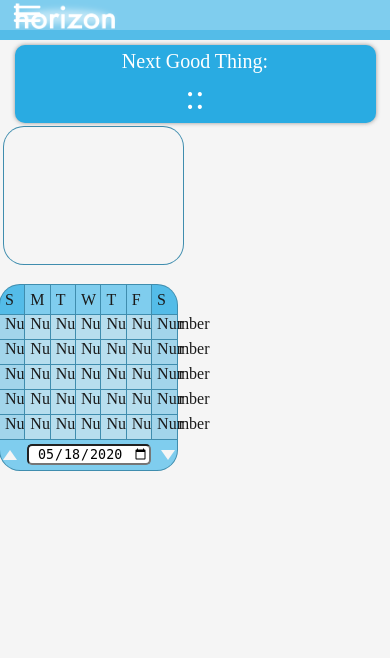
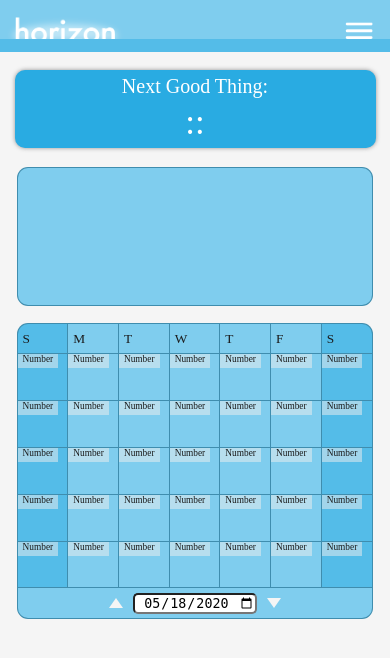
Before and after one commit to SIW22/Horizon, a Django app: page /events/ in a window 390 px wide. Shown: the top 658 px of the page. Run offline with Django 3.2, Linux system fonts and the light colour scheme; a user stored in the database is signed in; tables that the repository leaves empty hold one stand-in row (values such as "Sample post"); some libraries are stand-ins or nearby versions.

Commit message:
Media Query Progress.

```diff
--- a/main_app/static/styles/main.css
+++ b/main_app/static/styles/main.css
@@ -19,32 +19,31 @@ body {
 
 .nav-banner {
   width: 100%;
-  height: 30px;
+  height: 39px;
   background-color: #7FCDEE;
-  display: flex;
-  justify-content: left;
-  align-items: center;
   z-index: 0;
 }
 
 .logo-glow {
+  float: left;
   position: absolute;
-  margin-top: 12px;
-  margin-left: 10px;
+  margin-top: 17px;
+  margin-left: 5px;
   z-index: 10;
-  width: 110px;
+  width: 120px;
 }
 
 .logo-type {
+  float: left;
   position: absolute;
-  margin-top: 12px;
+  margin-top: 16.5px;
   margin-left: 15px;
   z-index: 10;
   width: 100px;
 }
 
 .nav-banner-overlay {
-  height: 10px;
+  height: 13px;
   width: 100vw;
   background-color: #54BCE8;
   position: relative;
@@ -52,17 +51,16 @@ body {
 }
 
 .hamburger-nav {
-  display: absolute;
-  /* justify-content: right;
-  align-items: right; */
+  float: right;
 }
 
 .hamburger {
   height: 25px;
-  margin: 10px;
+  margin: 18px 15px;
 }
 
 .nav-buttons {
+  float: right;
   display: flex;
   align-items: right;
   display: none;
@@ -84,8 +82,7 @@ body {
 
 .main-countdown {
   width: 90vw;
-  left: 50%;
-  top: 50%;
+  max-width: 375px;
   background-color: #29ABE2;
   color: white;
   font-size: 20px;
@@ -93,6 +90,7 @@ body {
   align-self: center;
   padding: 5px;
   border-radius: 10px;
+  border: 0 0 0 1px #3f8dae;
   display: flex;
   flex-direction: column;
   justify-content: center;
@@ -101,25 +99,10 @@ body {
   box-shadow: 0 0 4px rgba(50, 50, 50, 0.5);
 }
 
-/* .main-countdown {
-  width: 15vw;
-  left: 50%;
-  top: 50%;
-  transform: translateY(-100px);
-  background-color: #29ABE2;
-  color: white;
-  font-size: 20px;
-  margin-top: 5px;
-  align-self: center;
-  padding: 5px;
-  border-radius: 10px;
-  display: flex;
-  flex-direction: column;
-  justify-content: center;
-  align-items: center;
-  z-index: 90;
-  box-shadow: 0 0 4px rgba(50, 50, 50, 0.5);
-} */
+.event-countdown {
+  width: 45vw;
+  max-width: 150px;
+}
 
 .result {
   margin-top: 5px;
@@ -134,7 +117,7 @@ body {
   display: flex;
   flex-direction: column;
   justify-content: center;
-  align-items: flex-start;
+  align-items: center;
 }
 
 
@@ -142,17 +125,18 @@ body {
 
 
 .cards {
-  margin: 1vw;
+  margin: 5vw;
   height: 35.25vw;
-  width: 46vw;
+  width: 91vw;
   transition: .3s linear;
   overflow: auto;
-  border-radius: 20px;
+  border-radius: 10px;
+  background-color: #7fcdee;
   box-shadow: 0 0 0 1px #3f8dae;
 }
 
 .card {
-  border-radius: 20px;
+  border-radius: 10px;
   background-color: #7fcdee;
   box-shadow: 0 0 0 1px #3f8dae;
   transform: translateY();
@@ -160,7 +144,6 @@ body {
 
 .card-header {
   height: 6.375vw;
-
 }
 
 .card-content {
@@ -181,7 +164,7 @@ body {
 }
 
 .calendar, .week-banner {
-  width: 45.5vw;
+  width: 91vw;
   height: auto;
   display: flex;
   justify-content: center;
@@ -190,33 +173,32 @@ body {
 }
 
 .day-block, .day-marker {
-  width: 6.5vw;
-  height: 6.375vw;
+  width: 13vw;
+  height: 12vw;
   color: #1A1A1A;
   padding: 0;
   text-align: center;
   background-color: #7fcdee;
-  /* outline: 1px solid #3f8dae; */
   box-shadow: 0 0 0 1px #3f8dae;
   display: flex;
 }
 
 .day-marker {
   height: 30px;
-  margin-top: 17px;
   align-items: center;
 }
 
 .day-tag {
   margin-left: 5px;
   color: #1A1A1A;
+  font-size: 10pt;
 }
 
 .day-square {
-  /* margin-left: 5px; */
   color: #1A1A1A;
+  font-size: 7pt;
   max-height: 1.5em;
-  min-width: 15px;
+  min-width: 9px;
   padding: 0px 5px;
   background-color: rgba(240,240,240,.5);
 }
@@ -226,20 +208,19 @@ body {
 }
 
 .sun {
-  border-radius: 20px 0 0 0;
+  border-radius: 10px 0 0 0;
 }
 
 .sat {
-  border-radius: 0 20px 0 0;
+  border-radius: 0 10px 0 0;
 }
 
 .calendar-nav-bar {
   height: 30px;
-  width: 45.5vw;
+  width: 91vw;
   background-color: #7fcdee;
-  /* outline: 1px solid #3f8dae; */
   box-shadow: 0 0 0 1px #3f8dae;
-  border-radius: 0 0 20px 20px;
+  border-radius: 0 0 10px 10px;
   display: flex;
   justify-content: center;
   align-items: center;
@@ -265,9 +246,42 @@ body {
   border-top: 10px solid whitesmoke;
 }
 
-/*
-@media (min-width: 1000px), screen {
 
+
+
+@media only screen and (max-width: 600px) {
+  .field {
+    flex-direction: column;
+  }
+}
+
+@media only screen and (min-width: 600px) {
+  .field {
+    flex-direction: column;
+  }
+}
+@media only screen and (min-width: 768px) {
+  .field {
+    flex-direction: column;
+  }
+}
+@media only screen and (min-width: 992px) {
+  .field {
+    flex-direction: row;
+  }
+  .countdown {
+    transform: translateY(-100%);
+  }
+}
+@media only screen and (min-width: 1200px) {
+  .field {
+    flex-direction: row;
+  }
+  .countdown {
+    transform: translateY(-100%);
+  }
+}
+  /*
   .countdown {
     transform: translateY(0px);
   }
@@ -296,4 +310,68 @@ body {
     height: 25px;
     width: 100vw;
   }
+}
+
+.calendar, .week-banner {
+  width: 45.5vw;
+  height: auto;
+  display: flex;
+  justify-content: center;
+  align-items: center;
+  flex-wrap: wrap;
+}
+
+.day-block, .day-marker {
+  width: 6.5vw;
+  height: 6.375vw;
+  color: #1A1A1A;
+  padding: 0;
+  text-align: center;
+  background-color: #7fcdee;
+  outline: 1px solid #3f8dae;
+  box-shadow: 0 0 0 1px #3f8dae;
+  display: flex;
+}
+
+.day-marker {
+  height: 30px;
+  margin-top: 17px;
+  align-items: center;
+}
+
+.day-tag {
+  margin-left: 5px;
+  color: #1A1A1A;
+}
+
+.day-square {
+  margin-left: 5px;
+  color: #1A1A1A;
+  max-height: 1.5em;
+  min-width: 15px;
+  padding: 0px 5px;
+  background-color: rgba(240,240,240,.5);
+}
+
+
+*/
+
+/* .main-countdown {
+  width: 15vw;
+  left: 50%;
+  top: 50%;
+  transform: translateY(-100px);
+  background-color: #29ABE2;
+  color: white;
+  font-size: 20px;
+  margin-top: 5px;
+  align-self: center;
+  padding: 5px;
+  border-radius: 10px;
+  display: flex;
+  flex-direction: column;
+  justify-content: center;
+  align-items: center;
+  z-index: 90;
+  box-shadow: 0 0 4px rgba(50, 50, 50, 0.5);
 } */
```
